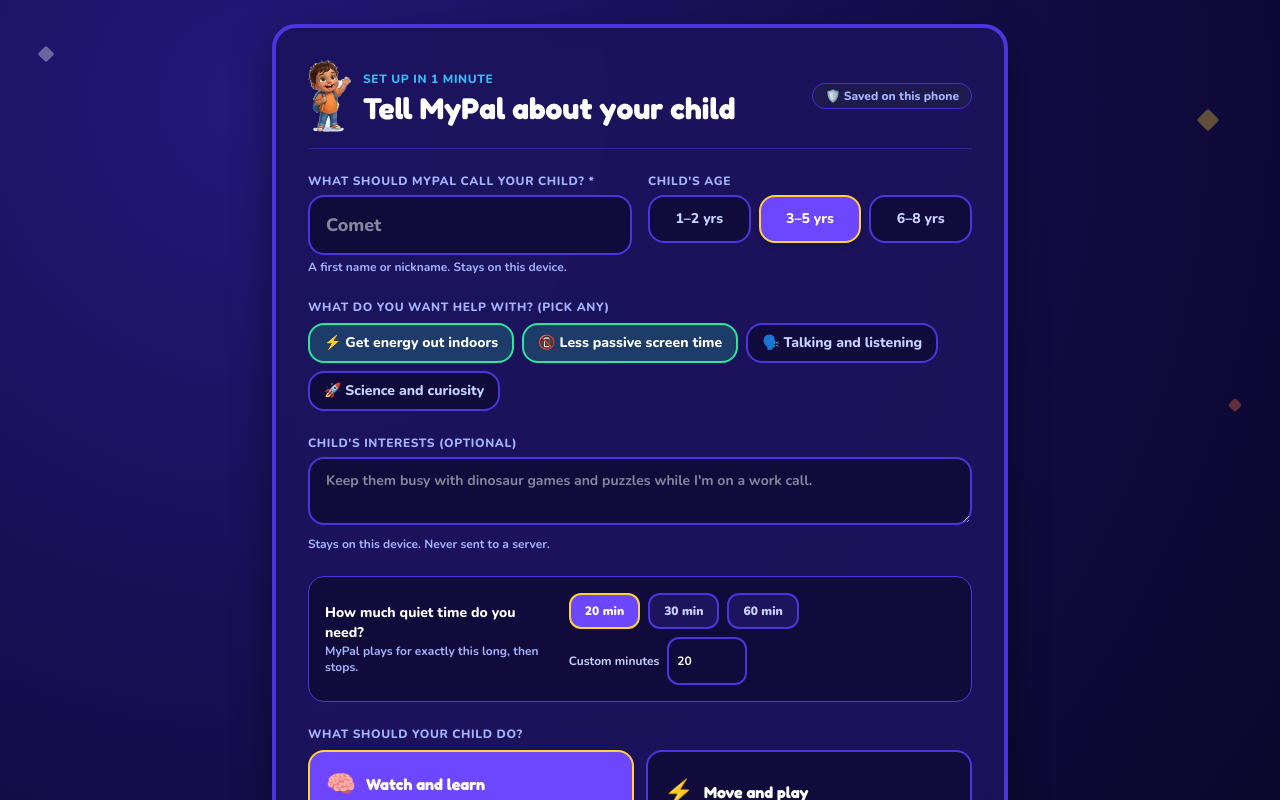
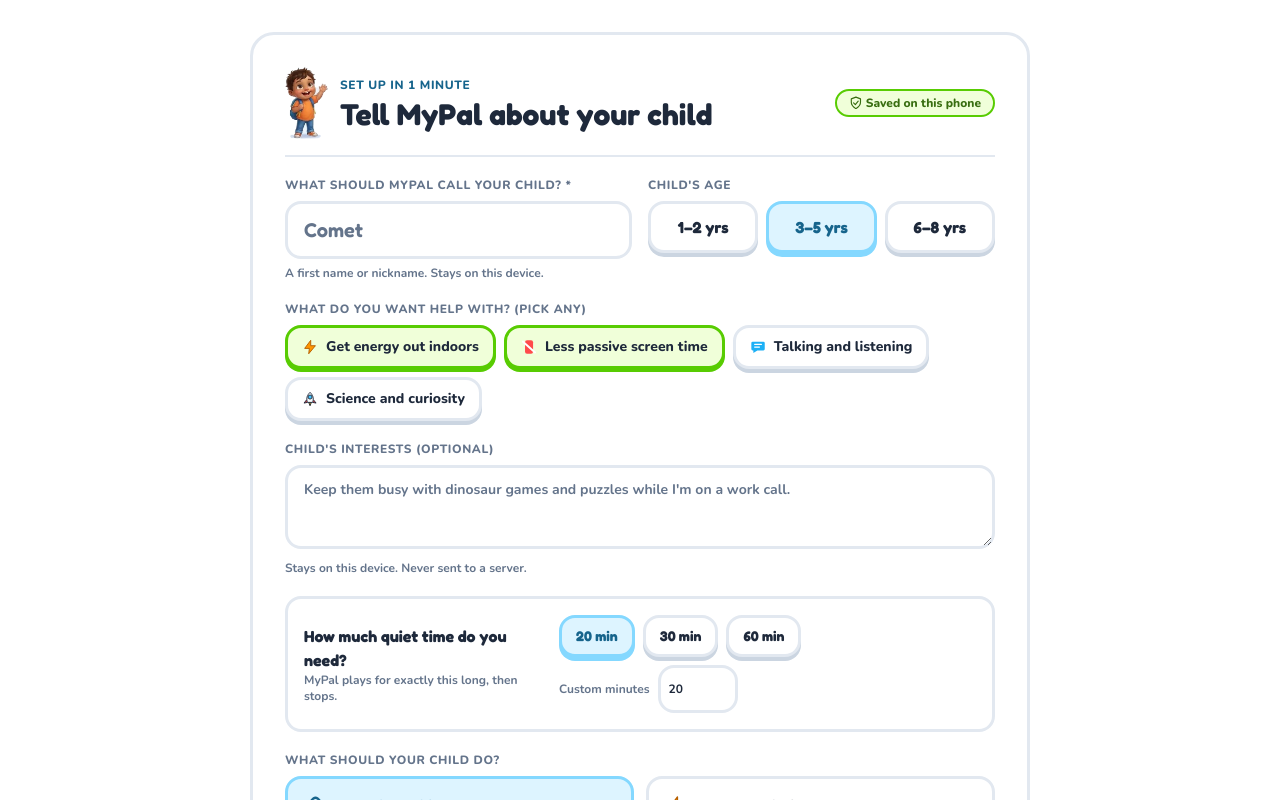
Before and after one commit to Tarlan2006/westcoded-business-cup, a React (Vite) app: page / in a window 1280 px wide. Both pictures are taken after a click on the button "CONTINUE". Shown: the top 800 px of the page. Built offline with nearby package versions, Linux system fonts and the light colour scheme; no server answers.

Commit message:
Apply white theme to Parent Setup

```diff
--- /dev/null
+++ b/src/screens/ProfileSetup.css
@@ -0,0 +1,115 @@
+.profile-setup.prototype-screen {
+  --setup-text: #1e293b;
+  --setup-muted: #64748b;
+  --setup-border: #e2e8f0;
+  --setup-shadow: #cbd5e1;
+  --setup-sky: #ddf4ff;
+  --setup-sky-border: #84d8ff;
+  --setup-blue: #16648c;
+  --setup-mint: #f0ffd9;
+  --setup-green: #58cc02;
+  position: relative;
+  z-index: 1;
+  min-height: 100dvh;
+  padding: 1.5rem 1.25rem 2.5rem;
+  background: #fff;
+  color: var(--setup-text);
+  color-scheme: light;
+}
+
+.profile-setup .profile-setup-form {
+  max-width: 780px;
+  margin-inline: auto;
+}
+
+.profile-setup .profile-setup-heading {
+  border-bottom: 2px solid var(--setup-border);
+}
+
+.profile-setup .profile-setup-kicker { color: var(--setup-blue); }
+
+.profile-setup :is(.profile-local-profile, .profile-toddler-notice) {
+  border: 2px solid var(--setup-green);
+  background: var(--setup-mint);
+  color: #386e10;
+}
+
+.profile-setup :is(.profile-label, .profile-hint) { color: var(--setup-muted); }
+
+.profile-setup :is(.profile-choice, .profile-field, .profile-goal) {
+  border: 3px solid var(--setup-border);
+  background: #fff;
+  color: var(--setup-text);
+}
+
+.profile-setup .profile-choice { box-shadow: 0 4px 0 var(--setup-shadow); }
+
+.profile-setup .profile-choice[aria-pressed="true"] {
+  border-color: var(--setup-sky-border);
+  background: var(--setup-sky);
+  color: var(--setup-blue);
+  box-shadow: 0 4px 0 var(--setup-sky-border);
+}
+
+.profile-setup .profile-choice[aria-pressed="true"] .profile-hint { color: #475569; }
+
+.profile-setup .need-chip[aria-pressed="true"] {
+  border-color: var(--setup-green);
+  background: var(--setup-mint);
+  color: var(--setup-text);
+  box-shadow: 0 3px 0 var(--setup-green);
+}
+
+.profile-setup .profile-choice:hover { border-color: var(--setup-sky-border); }
+.profile-setup .need-chip[aria-pressed="true"]:hover { border-color: var(--setup-green); }
+.profile-setup .profile-field:focus { border-color: var(--setup-sky-border); }
+.profile-setup .profile-custom-time[data-selected="true"] {
+  border-color: var(--setup-sky-border);
+  background: var(--setup-sky);
+  color: var(--setup-blue);
+}
+
+.profile-setup .profile-field::placeholder { color: var(--setup-muted); opacity: 1; }
+.profile-setup .profile-field[aria-invalid="true"] { border-color: #ff4b4b; }
+.profile-setup .profile-error { color: #9a3030; }
+.profile-setup :focus-visible { outline-color: var(--setup-blue); }
+
+.profile-setup .profile-submit {
+  background: linear-gradient(#5fd400, #4ab300);
+  color: #fff;
+  box-shadow: 0 6px 0 #37840a;
+  -webkit-text-stroke: 2.5px #142711;
+  paint-order: stroke fill;
+}
+
+.profile-setup .profile-submit:active { box-shadow: 0 1px 0 #37840a; }
+.profile-setup .profile-submit:disabled {
+  background: #f1f5f9;
+  color: #475569;
+  box-shadow: 0 4px 0 var(--setup-border);
+  -webkit-text-stroke-width: 0;
+}
+
+.profile-setup .profile-icon {
+  display: inline-block;
+  width: 1.15em;
+  height: 1.15em;
+  flex: none;
+  vertical-align: -.2em;
+  pointer-events: none;
+}
+
+@media (min-width: 640px) {
+  .profile-setup.prototype-screen { padding: 2rem 1rem 2.5rem; }
+  .profile-setup .profile-setup-form {
+    padding: 2rem;
+    border: 3px solid var(--setup-border);
+    border-radius: 24px;
+    background: #fff;
+    box-shadow: 0 5px 0 var(--setup-border);
+  }
+}
+
+@media (min-width: 360px) {
+  .profile-setup .profile-setup-heading { flex-wrap: nowrap; }
+}
--- a/src/screens/ProfileSetup.tsx
+++ b/src/screens/ProfileSetup.tsx
@@ -6,6 +6,7 @@ import { Mascot } from "../components/Mascot";
 import { codenameFor, codenames } from "../game/content";
 import { defaultPreferences, quietTimeGoals, type ChildNeed, type Preferences } from "../state/preferences";
 import type { ChildProfile } from "../state/progress";
+import "./ProfileSetup.css";
 
 const ages = [["1-2", "1–2 yrs"], ["3-5", "3–5 yrs"], ["6-8", "6–8 yrs"]] as const;
 const interestsPlaceholders: Record<AgeBand, string> = {
@@ -14,16 +15,19 @@ const interestsPlaceholders: Record<AgeBand, string> = {
   "6-8": "Loves the moon and stars! Keep them busy with space-themed activities.",
 };
 const needs = [
-  ["energy", "⚡ Get energy out indoors"], ["screen", "📵 Less passive screen time"],
-  ["listening", "🗣️ Talking and listening"],
-  ["science", "🚀 Science and curiosity"],
+  ["energy", "energy", "Get energy out indoors"], ["screen", "screen", "Less passive screen time"],
+  ["listening", "speech", "Talking and listening"], ["science", "rocket", "Science and curiosity"],
 ] as const;
 const sessionFlows = [
-  { value: "learn", icon: "🧠", title: "Watch and learn", detail: `A short science video, then ${APP_NAME} asks fun questions.` },
-  { value: "active", icon: "⚡", title: "Move and play", detail: "Jumping, hunting, and voice games. No watching." },
+  { value: "learn", icon: "quiz", title: "Watch and learn", detail: `A short science video, then ${APP_NAME} asks fun questions.` },
+  { value: "active", icon: "energy", title: "Move and play", detail: "Jumping, hunting, and voice games. No watching." },
 ] as const;
-const selectedAge = "border-[#FFD13B] bg-[#6C47FF] text-white shadow-md";
-const unselectedAge = "border-[#4C35DE] bg-[#100B3B] text-indigo-200 hover:border-white";
+
+function SetupIcon({ name, className = "" }: { name: string; className?: string }) {
+  return <svg className={`profile-icon ${className}`} viewBox="0 0 24 24" fill="currentColor" aria-hidden="true" focusable="false">
+    <use href={`${import.meta.env.BASE_URL}icons/profile-setup.svg#${name}`} />
+  </svg>;
+}
 
 export function ProfileSetup({ profile, profiles, onBack, onSave, onPrivacy }: {
   profile?: ChildProfile; profiles: ChildProfile[];
@@ -50,8 +54,8 @@ export function ProfileSetup({ profile, profiles, onBack, onSave, onPrivacy }: {
   const code = profile?.codenameId ?? codenames.find((id) => !profiles.some((item) => item.codenameId === id)) ?? codenames[0];
   const display = name.trim() || codenameFor(code);
 
-  return <main id="screen-profile-setup" className="prototype-screen relative flex-1 w-full max-w-3xl mx-auto px-4 py-6 flex flex-col justify-center z-10">
-    <form className="bg-[#1C145C]/95 backdrop-blur-md rounded-3xl p-6 sm:p-8 border-4 border-[#4C35DE] shadow-[0_14px_40px_rgba(0,0,0,0.45)] space-y-6"
+  return <main id="screen-profile-setup" className="prototype-screen profile-setup">
+    <form className="profile-setup-form space-y-5"
       onSubmit={(event) => {
         event.preventDefault();
         if (!validName) { showNameError(); return; }
@@ -59,106 +63,106 @@ export function ProfileSetup({ profile, profiles, onBack, onSave, onPrivacy }: {
         onSave(code, age, { ...defaultPreferences, ...saved, location, minutes: custom && customMinutes.trim() ? Number(customMinutes) : minutes, first: age === "1-2" ? "watch" : flow,
           nickname: name.trim() || undefined, notes: notes.trim() || undefined, needs: selected });
       }}>
-      <div className="flex items-center justify-between gap-2 border-b border-indigo-800/80 pb-4">
-        <div className="flex items-center gap-3">
+      <div className="profile-setup-heading flex flex-wrap items-center justify-between gap-2 pb-4">
+        <div className="flex min-w-0 items-center gap-3">
           <Mascot pose="wave" size={72} eager className="shrink-0" />
           <div>
-            <span className="text-xs font-extrabold uppercase tracking-wider text-[#38BDF8]">SET UP IN 1 MINUTE</span>
-            <h1 className="font-display text-2xl sm:text-3xl font-bold text-white">Tell {APP_NAME} about your child</h1>
+            <span className="profile-setup-kicker text-xs font-extrabold uppercase tracking-wider">SET UP IN 1 MINUTE</span>
+            <h1 className="font-display text-2xl sm:text-3xl font-bold leading-tight">Tell {APP_NAME} about your child</h1>
           </div>
         </div>
         <a href="/privacy" onClick={(event) => { event.preventDefault(); onPrivacy(); }}
-          className="hidden sm:inline-block shrink-0 px-3 py-1 rounded-full bg-indigo-950 border border-indigo-700 text-xs font-extrabold text-indigo-300" aria-label="Privacy · saved on this device">🛡️ Saved on this phone</a>
+          className="profile-local-profile hidden sm:inline-block shrink-0 px-3 py-1 rounded-full text-xs font-extrabold" aria-label="Privacy · saved on this device"><SetupIcon name="shield" /> Saved on this phone</a>
       </div>
 
       <div className="grid grid-cols-1 sm:grid-cols-2 gap-4">
         <div>
-          <label htmlFor="profileNameInput" className="block text-xs font-extrabold uppercase tracking-wider text-indigo-300 mb-1.5">What should {APP_NAME} call your child? *</label>
+          <label htmlFor="profileNameInput" className="profile-label block text-xs font-extrabold uppercase tracking-wider mb-2">What should {APP_NAME} call your child? *</label>
           <input ref={nameInput} id="profileNameInput" type="text" autoComplete="off" value={name} required minLength={1} maxLength={20} placeholder={codenameFor(code)}
             aria-invalid={nameError && !validName} aria-describedby={`profileNameHint${nameError && !validName ? " profileNameError" : ""}`}
             onInvalid={event => { event.preventDefault(); showNameError(); }}
             onKeyDown={event => { if (event.key === "Enter" && !validName) { event.preventDefault(); showNameError(); } }}
             onBlur={() => { if (!validName) setNameError(true); }}
-            onChange={(event) => { setName(event.target.value); setNameError(false); }} className="w-full px-4 py-3.5 rounded-2xl bg-[#100B3B] border-2 border-[#4C35DE] focus:border-[#38BDF8] text-white font-extrabold text-lg" />
-          <p className="mt-1 text-xs text-indigo-300" id="profileNameHint">A first name or nickname. Stays on this device.</p>
-          {nameError && !validName && <p id="profileNameError" role="alert" className="mt-1 text-xs text-red-400">{name.trim() ? "Please use no more than 20 characters" : "Please enter a name or nickname"}</p>}
+            onChange={(event) => { setName(event.target.value); setNameError(false); }} className="profile-field w-full px-4 py-3 rounded-2xl font-display font-semibold text-xl" />
+          <p className="profile-hint mt-1.5 text-xs" id="profileNameHint">A first name or nickname. Stays on this device.</p>
+          {nameError && !validName && <p id="profileNameError" role="alert" className="profile-error mt-1 text-xs">{name.trim() ? "Please use no more than 20 characters" : "Please enter a name or nickname"}</p>}
         </div>
         <fieldset className="min-w-0">
-          <legend className="block text-xs font-extrabold uppercase tracking-wider text-indigo-300 mb-1.5">Child's age</legend>
+          <legend className="profile-label block text-xs font-extrabold uppercase tracking-wider mb-2">Child's age</legend>
           <div className="grid grid-cols-3 gap-2" id="profileAgeGroup">
             {ages.map(([value, label]) => <button key={value} type="button" data-age={value} aria-pressed={age === value}
-              className={`prof-age-btn py-3 rounded-2xl border-2 font-extrabold text-sm transition ${age === value ? selectedAge : unselectedAge}`}
+              className="prof-age-btn profile-choice min-h-13 rounded-2xl font-display font-bold text-base"
               onClick={() => { setAge(value); uiSound("chirp", sound); }}>{label}</button>)}
           </div>
         </fieldset>
       </div>
 
       <fieldset>
-        <legend className="block text-xs font-extrabold uppercase tracking-wider text-indigo-300 mb-2">What do you want help with? (Pick any)</legend>
+        <legend className="profile-label block text-xs font-extrabold uppercase tracking-wider mb-2">What do you want help with? (Pick any)</legend>
         <div className="flex flex-wrap gap-2" id="needsChips">
-          {needs.map(([value, label]) => <button key={value} type="button" aria-pressed={selected.includes(value)}
+          {needs.map(([value, icon, label]) => <button key={value} type="button" aria-pressed={selected.includes(value)}
             onClick={() => { setNeeds((items) => items.includes(value) ? items.filter((item) => item !== value) : [...items, value]); uiSound("chirp", sound); }}
-            className={`need-chip px-3.5 py-2 rounded-2xl border-2 text-xs sm:text-sm font-extrabold transition ${selected.includes(value) ? "border-[#2CE69B] bg-[#2CE69B]/20 text-white" : "border-[#4C35DE] bg-[#100B3B] text-indigo-200 hover:border-indigo-400"}`}>{label}</button>)}
+            className="need-chip profile-choice inline-flex min-h-11 items-center gap-2 px-3.5 py-2 rounded-2xl text-sm font-extrabold"><SetupIcon name={icon} /> {label}</button>)}
         </div>
       </fieldset>
 
       <div>
-        <label htmlFor="profileNotesInput" className="block text-xs font-extrabold uppercase tracking-wider text-indigo-300 mb-1.5">Child's interests (Optional)</label>
+        <label htmlFor="profileNotesInput" className="profile-label block text-xs font-extrabold uppercase tracking-wider mb-2">Child's interests (Optional)</label>
         <textarea id="profileNotesInput" rows={2} maxLength={600} autoComplete="off" value={notes} onChange={(event) => setNotes(event.target.value)}
           placeholder={interestsPlaceholders[age]}
-          className="w-full px-4 py-3 rounded-2xl bg-[#100B3B] border-2 border-[#4C35DE] focus:border-[#38BDF8] text-white font-bold text-sm" />
-        <p className="mt-1 text-xs text-indigo-300">Stays on this device. Never sent to a server.</p>
+          className="profile-field w-full min-h-21 px-4 py-3 rounded-2xl font-bold text-sm" />
+        <p className="profile-hint mt-1 text-xs">Stays on this device. Never sent to a server.</p>
       </div>
 
-      <div className="flex flex-col sm:flex-row sm:items-center justify-between gap-3 bg-[#100B3B] p-4 rounded-2xl border border-[#4C35DE]">
+      <div className="profile-goal flex flex-col sm:flex-row sm:items-center justify-between gap-3 p-4 rounded-2xl">
         <div>
-          <div className="font-extrabold text-sm text-white" id="quietTimeLabel">How much quiet time do you need?</div>
-          <div className="text-xs font-bold text-indigo-300">{APP_NAME} plays for exactly this long, then stops.</div>
+          <div className="font-display font-bold text-base" id="quietTimeLabel">How much quiet time do you need?</div>
+          <div className="profile-hint text-xs font-bold">{APP_NAME} plays for exactly this long, then stops.</div>
         </div>
         <div className="flex flex-wrap items-center gap-2" role="group" aria-labelledby="quietTimeLabel" id="profileDurationPills">
           {(saved?.minutes === 10 ? [10 as const, ...quietTimeGoals] : quietTimeGoals).map((value) => <button key={value} type="button" data-min={value} aria-pressed={!custom && minutes === value}
             onClick={() => { setMinutes(value); setCustom(false); setCustomMinutes(String(value)); uiSound("chirp", sound); }}
-            className={`prof-dur-btn px-3.5 py-2 rounded-xl border-2 font-black text-xs ${!custom && minutes === value ? "bg-[#6C47FF] border-[#FFD13B] text-white" : "bg-[#1C145C] border-[#4C35DE] text-indigo-200"}`}>{value} min</button>)}
-          <label className="flex items-center gap-2 text-xs font-bold text-indigo-200">
+            className="prof-dur-btn profile-choice px-3.5 py-2 rounded-2xl font-display font-bold text-sm">{value} min</button>)}
+          <label className="profile-label flex items-center gap-2 text-xs font-bold">
             Custom minutes
-            <input type="number" min={1} max={120} step={1} value={customMinutes}
+            <input type="number" min={1} max={120} step={1} value={customMinutes} data-selected={custom}
               onFocus={() => setCustom(true)} onChange={event => { setCustom(true); setCustomMinutes(event.target.value); }}
-              className={`w-20 min-h-12 px-2 rounded-xl border-2 bg-[#100B3B] text-white ${custom ? "border-[#FFD13B]" : "border-[#4C35DE]"}`} />
+              className="profile-field profile-custom-time w-20 min-h-12 px-2 rounded-2xl" />
           </label>
         </div>
       </div>
 
-      {age === "1-2" ? <div id="toddlerAutoNotice" className="p-4 rounded-2xl bg-[#2CE69B]/15 border-2 border-[#2CE69B] text-xs sm:text-sm font-extrabold text-[#2CE69B]">
-        🧸 Ages 1–2: Videos start right away. Little breaks come between videos.
+      {age === "1-2" ? <div id="toddlerAutoNotice" className="profile-toddler-notice p-4 rounded-2xl text-xs sm:text-sm font-extrabold">
+        <SetupIcon name="bear" /> Ages 1–2: Videos start right away. Little breaks come between videos.
       </div> : <fieldset id="parentModeSelectorWrapper" className="space-y-2">
-        <legend className="block text-xs font-extrabold uppercase tracking-wider text-indigo-300">What should your child do?</legend>
+        <legend className="profile-label block text-xs font-extrabold uppercase tracking-wider mb-2">What should your child do?</legend>
         <div className="grid grid-cols-1 sm:grid-cols-2 gap-3">
           {sessionFlows.map((option) => <button key={option.value} type="button" aria-pressed={flow === option.value}
             id={option.value === "learn" ? "modeCardBrain" : "modeCardTurbo"}
             onClick={() => { setFlow(option.value); uiSound("chirp", sound); }}
-            className={`p-4 rounded-2xl border-2 text-left transition cursor-pointer ${flow === option.value ? "border-[#FFD13B] bg-[#6C47FF] shadow-md" : "border-[#4C35DE] bg-[#100B3B] hover:border-indigo-400"}`}>
-            <span className="flex items-center gap-2.5 mb-1"><span className="text-2xl" aria-hidden="true">{option.icon}</span>
-              <span className="font-display font-bold text-base text-white">{option.title}</span></span>
-            <span className={`block text-xs font-bold ${flow === option.value ? "text-indigo-100" : "text-indigo-300"}`}>{option.detail}</span>
+            className="profile-choice p-4 rounded-2xl text-left cursor-pointer">
+            <span className="flex items-center gap-2.5 mb-1"><SetupIcon name={option.icon} className="text-xl" />
+              <span className="font-display font-bold text-lg leading-tight">{option.title}</span></span>
+            <span className="profile-hint block text-xs font-bold">{option.detail}</span>
           </button>)}
         </div>
-        {flow === "active" && <label className="flex flex-wrap gap-2 items-center text-xs font-bold text-indigo-200">
+        {flow === "active" && <label className="profile-label flex flex-wrap gap-2 items-center text-xs font-bold">
           Where are you playing?
           <select value={location} onChange={(event) => setLocation(event.target.value === "car" ? "car" : "home")}
-            className="profile-location px-3 py-2 rounded-xl border-2 border-[#4C35DE] bg-[#100B3B] text-sm text-white">
+            className="profile-location profile-field px-3 py-2 rounded-2xl text-sm">
             <option value="home">At home</option><option value="car">In the car</option>
           </select>
         </label>}
       </fieldset>}
 
       <div onClick={() => { if (!validName) showNameError(); }}>
-      <button type="submit" disabled={!validName}
-        className={`w-full py-4 px-2 rounded-2xl font-display font-bold text-xl tracking-wide flex items-center justify-center gap-2 ${validName ? "btn-game btn-mint text-[#082F22] cursor-pointer" : "bg-gray-500 text-gray-200 cursor-not-allowed pointer-events-none"}`}>
-        <span className="min-w-0 wrap-anywhere"><>START FOR <span id="startBtnKidName">{display.toUpperCase()}</span></></span><span aria-hidden="true">🚀</span>
-      </button>
+        <button type="submit" disabled={!validName}
+          className={`profile-submit w-full min-h-15 py-4 px-2 rounded-2xl font-display font-bold text-xl tracking-wide flex items-center justify-center gap-2 ${validName ? "btn-game cursor-pointer" : "pointer-events-none"}`}>
+          <span className="min-w-0 wrap-anywhere">START FOR <span id="startBtnKidName">{display.toUpperCase()}</span></span><SetupIcon name="rocket" />
+        </button>
       </div>
-      <div className={`flex items-center justify-between gap-3 text-xs text-indigo-300 ${onBack ? "" : "sm:hidden"}`}>
-        {onBack && <button type="button" className="hover:text-white" onClick={onBack}><span aria-hidden="true">← </span>Back</button>}
+      <div className={`profile-hint flex items-center justify-between gap-3 text-xs ${onBack ? "" : "sm:hidden"}`}>
+        {onBack && <button type="button" onClick={onBack}><SetupIcon name="back" /> Back</button>}
         <a href="/privacy" className="sm:hidden ml-auto underline" onClick={(event) => { event.preventDefault(); onPrivacy(); }}>Privacy</a>
       </div>
     </form>
```
Also changed, not shown: public/icons/profile-setup.svg (added).
